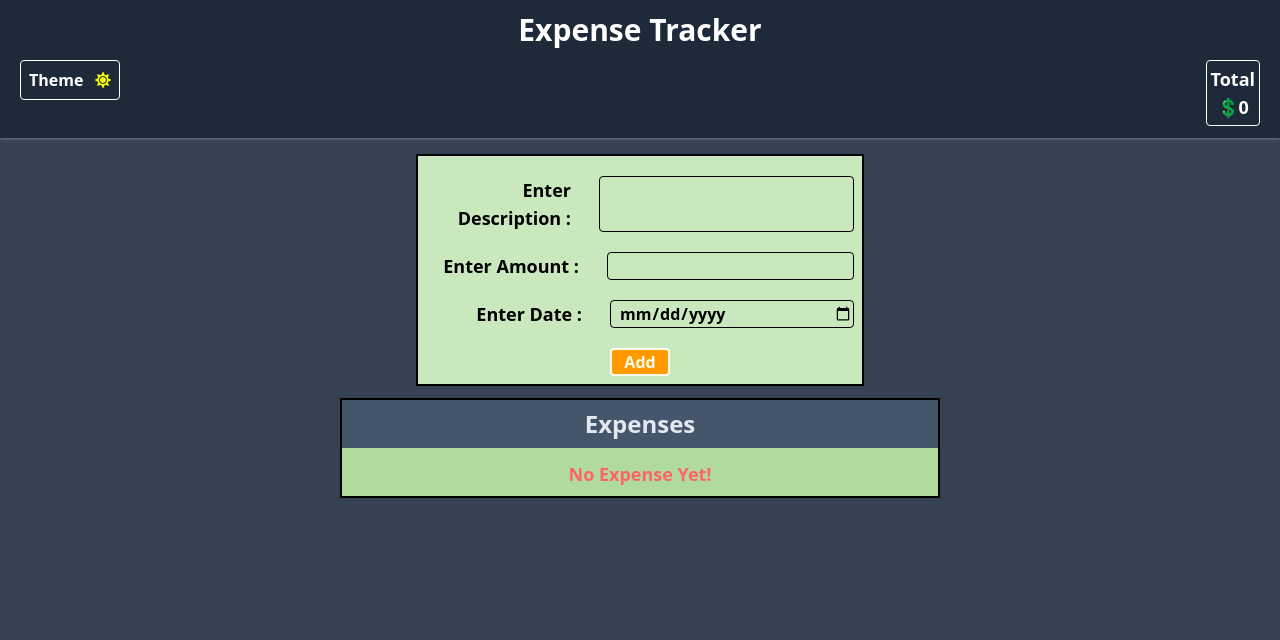
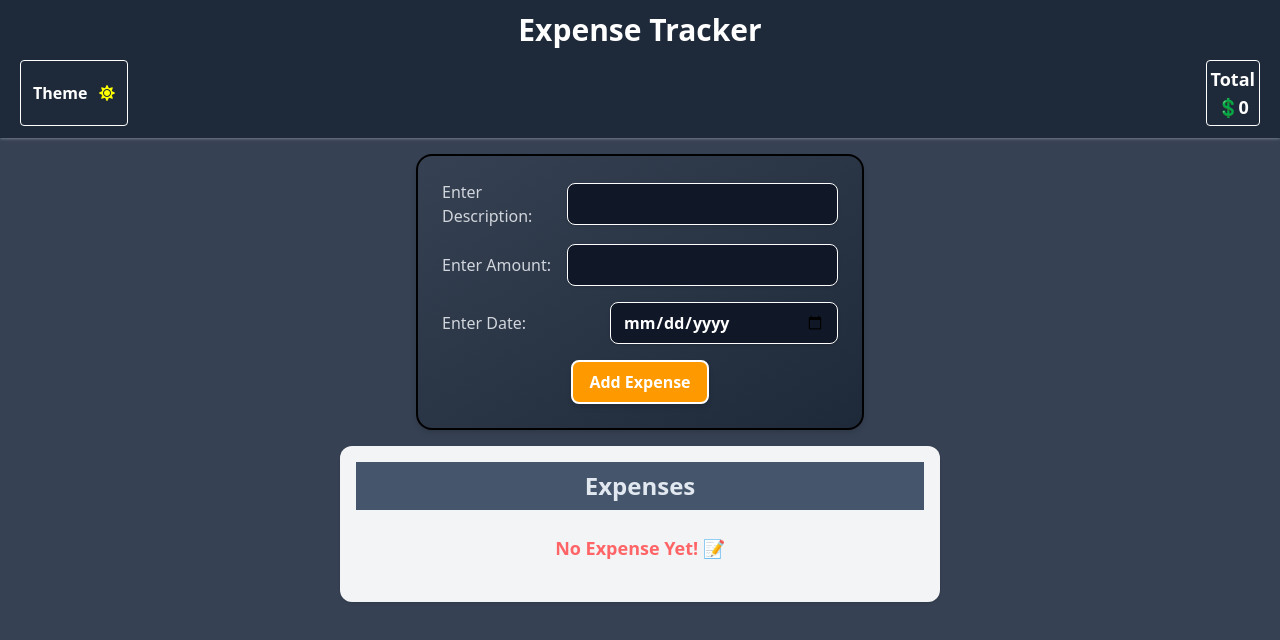
Before and after one commit to hafeez-07/react-budget-tracker, a React (Vite) app: page / in a window 1280 px wide. Shown: the top 640 px of the page. Built offline with nearby package versions, Linux system fonts and the light colour scheme.

Commit message:
Improved UI

```diff
--- a/src/components/ExpenseList.tsx
+++ b/src/components/ExpenseList.tsx
@@ -20,48 +20,47 @@ const ExpenseList = ({ expense, deleteExpense }: ExpenseListProps) => {
   );
 
   return (
-    <div className="border-2 mt-3 sm:w-150 mx-3 sm:mx-auto bg-[#B0DB9C]">
-      <h2
-        className="sm:text-2xl font-semibold  mb-3
-      text-center text-black p-2 dark:bg-slate-600 dark:text-slate-200"
-      >
+    <div className="mt-4 sm:w-150 mx-3 sm:mx-auto bg-gray-100 rounded-xl shadow p-4">
+      <h2 className="sm:text-2xl p-2 font-bold mb-4 text-center text-gray-800 dark:bg-slate-600 dark:text-slate-200">
         Expenses
       </h2>
+
       {expense.length === 0 ? (
-        <div className="text-center my-2 text-lg font-semibold text-red-400">
-          No Expense Yet!{" "}
+        <div className="text-center my-6 text-lg font-semibold text-red-400">
+          No Expense Yet! 📝
         </div>
       ) : (
-        <div className=" space-y-10 my-3 ">
+        <div className="space-y-8">
           {sortedDates.map((date) => (
-            <div key={date}>
-              <h3 className="font-semibold text-center mb-2">🗓️{date}</h3>
-              <ol className="list-decimal pl-8 space-y-2">
+            <div key={date} className="rounded-lg bg-green-100 p-3 shadow-sm">
+              <h3 className="font-bold text-green-800 mb-3 text-center">
+                🗓️ {date}
+              </h3>
+              <ul className="space-y-3">
                 {groupedExpense[date].map((exp) => (
-                  <li key={exp.id}>
-                    <div className="flex items-center justify-between gap-4 font-semibold">
-                      <span className="flex-1 break-all ml-4">
+                  <li
+                    key={exp.id}
+                    className="flex items-center justify-between gap-4 bg-white p-3 rounded-lg shadow hover:bg-green-50 transition"
+                  >
+                    <span className="flex-1 break-all text-gray-800">
                       {exp.description}
                     </span>
-                      <span>=</span>
-                      <span className=" w-24 text-left">💲{exp.amount}</span>
+                    <span className="text-red-600 font-bold">
+                      💲{exp.amount}
+                    </span>
                     <button
-                        onClick={() => {
-                          if (
+                      onClick={() =>
                         confirm(
                           "Are you sure you want to delete this expense?"
-                            )
-                          )
-                            deleteExpense(exp.id);
-                        }}
-                        className="border rounded mr-2 px-2 bg-red-500 hover:outline-2"
+                        ) && deleteExpense(exp.id)
+                      }
+                      className="px-3 py-1 rounded bg-red-500 hover:bg-red-600 text-white font-medium transition"
                     >
                       Delete
                     </button>
-                    </div>
                   </li>
                 ))}
-              </ol>
+              </ul>
             </div>
           ))}
         </div>
--- a/src/components/UserInput.tsx
+++ b/src/components/UserInput.tsx
@@ -27,7 +27,6 @@ const UserInput = () => {
     if (savedTheme) setIsDark(JSON.parse(savedTheme));
   }, []);
 
-  // Apply/remove the "dark" class on <html> whenever isDark changes
   useEffect(() => {
     if (isDark) document.documentElement.classList.add("dark");
     else document.documentElement.classList.remove("dark");
@@ -60,7 +59,6 @@ const UserInput = () => {
 
   const deleteExpense = useCallback(
     (deleteId: number) => {
-      console.log("delete renders");
       const updatedExpense = expense.filter(
         (expense: ExpenseType) => expense.id !== deleteId
       );
@@ -70,7 +68,6 @@ const UserInput = () => {
   );
 
   const updateExpenseData = (updatedExpense: ExpenseType[]) => {
-    console.log("update expense renders");
     setExpense(updatedExpense);
     const totalSum = updatedExpense.reduce((res, cur) => res + cur.amount, 0);
     setBalance(totalSum);
@@ -80,19 +77,20 @@ const UserInput = () => {
 
   return (
     <div>
+      {/* Header */}
       <div
-        className="flex flex-col items-center  justify-between mb-4
-       dark:bg-gray-800 dark:text-white p-3 w-full shadow shadow-gray-500 "
+        className="flex flex-col items-center justify-between mb-4
+       dark:bg-gray-800 dark:text-white p-3 w-full shadow shadow-gray-500"
       >
-        <div className=" text-center  w-full">
-          <h1 className="text-xl sm:text-3xl font-bold ">Expense Tracker</h1>
-        </div>
+        <h1 className="text-xl sm:text-3xl font-bold text-center">
+          Expense Tracker
+        </h1>
 
-        <div className="flex w-full  justify-between mt-3 px-2  text-center">
+        <div className="flex w-full justify-between mt-3 px-2 text-center">
           <button
             onClick={themeToggle}
-            className="flex gap-3 items-center border rounded px-2 h-10 font-semibold
-            hover:outline-2"
+            className="flex gap-3 items-center border rounded px-3 py-2 font-semibold
+            hover:bg-gray-200 dark:hover:bg-gray-700 transition"
           >
             Theme {isDark ? <FaSun color="yellow" /> : <FaMoon color="gray" />}
           </button>
@@ -100,56 +98,74 @@ const UserInput = () => {
         </div>
       </div>
 
+      {/* Form */}
       <form onSubmit={submitHandler}>
         <div
-          className="flex  w-[95%] max-w-md flex-col mx-2  sm:mx-auto sm:w-130
-         font-semibold sm:gap-2 border-2 p-2 min-w-0 bg-[#CAE8BD]"
+          className="flex w-[95%] max-w-md flex-col mx-2 sm:mx-auto sm:w-130
+         font-semibold gap-4 border-2 p-6 min-w-0 rounded-2xl
+         shadow-md bg-gradient-to-br from-[#CAE8BD] to-[#A8D5BA]
+         dark:from-gray-700 dark:to-gray-800"
         >
-          <div className=" flex gap-2 flex-col sm:flex-row justify-between my-3">
-            <label className="text-xs  sm:text-lg flex-2 sm:text-right sm:pr-5">
-              Enter Description :
+          {/* Description */}
+          <div className="flex flex-col sm:flex-row items-center justify-between gap-2">
+            <label className="sm:w-40 text-xs sm:text-base font-medium text-gray-700 dark:text-gray-300">
+              Enter Description:
             </label>
             <input
               type="text"
               value={description}
               onChange={(e) => setDescription(e.target.value)}
               required
-              className="border rounded flex-3 pl-2"
-            ></input>
+              className="flex-1 border rounded-lg px-3 py-2 shadow-sm
+              focus:outline-none focus:ring-2 focus:ring-amber-400
+              dark:bg-gray-900 dark:text-white"
+            />
           </div>
-          <div className="flex flex-col gap-2 sm:flex-row  justify-between min-w-0 mb-3">
-            <label className="flex-2 sm:text-right sm:pr-5 text-xs sm:text-lg">
-              Enter Amount :
+
+          {/* Amount */}
+          <div className="flex flex-col sm:flex-row items-center justify-between gap-2">
+            <label className="sm:w-40 text-xs sm:text-base font-medium text-gray-700 dark:text-gray-300">
+              Enter Amount:
             </label>
             <input
               type="number"
               value={amount}
               onChange={(e) => setAmount(e.target.value)}
               required
-              className="border rounded flex-3"
-            ></input>
+              className="flex-1 border rounded-lg px-3 py-2 shadow-sm
+              focus:outline-none focus:ring-2 focus:ring-amber-400
+              dark:bg-gray-900 dark:text-white"
+            />
           </div>
-          <div className="flex flex-col gap-2 sm:flex-row  justify-between min-w-0 mb-3">
-            <label className="flex-2 sm:text-right sm:pr-5 text-xs sm:text-lg">
-              Enter Date :
+
+          {/* Date */}
+          <div className="flex flex-col sm:flex-row items-center justify-between gap-2">
+            <label className="sm:w-40 text-xs sm:text-base font-medium text-gray-700 dark:text-gray-300">
+              Enter Date:
             </label>
             <input
               type="date"
               value={date}
               onChange={(e) => setDate(e.target.value)}
               required
-              className="border rounded flex-3 pl-2"
+              className="flex-1 border rounded-lg px-3 py-2 shadow-sm
+              focus:outline-none focus:ring-2 focus:ring-amber-400
+              dark:bg-gray-900 dark:text-white"
             />
           </div>
+
+          {/* Add button */}
           <button
             type="submit"
-            className="border-2  rounded  bg-amber-500 text-amber-50
-             hover:outline-2 w-15 mx-auto"
+            className="border-2 rounded-lg bg-amber-500 text-white font-semibold px-4 py-2
+             hover:bg-amber-600 transition duration-200 shadow-md w-fit mx-auto"
           >
-            Add
+            Add Expense
           </button>
         </div>
       </form>
+
+      {/* Expense list */}
       <ExpenseList
         expense={expense}
         deleteExpense={deleteExpense}
```
Also changed, not shown: src/assets/screenshot.png. Lines whose indentation alone changed are shown as unchanged.
